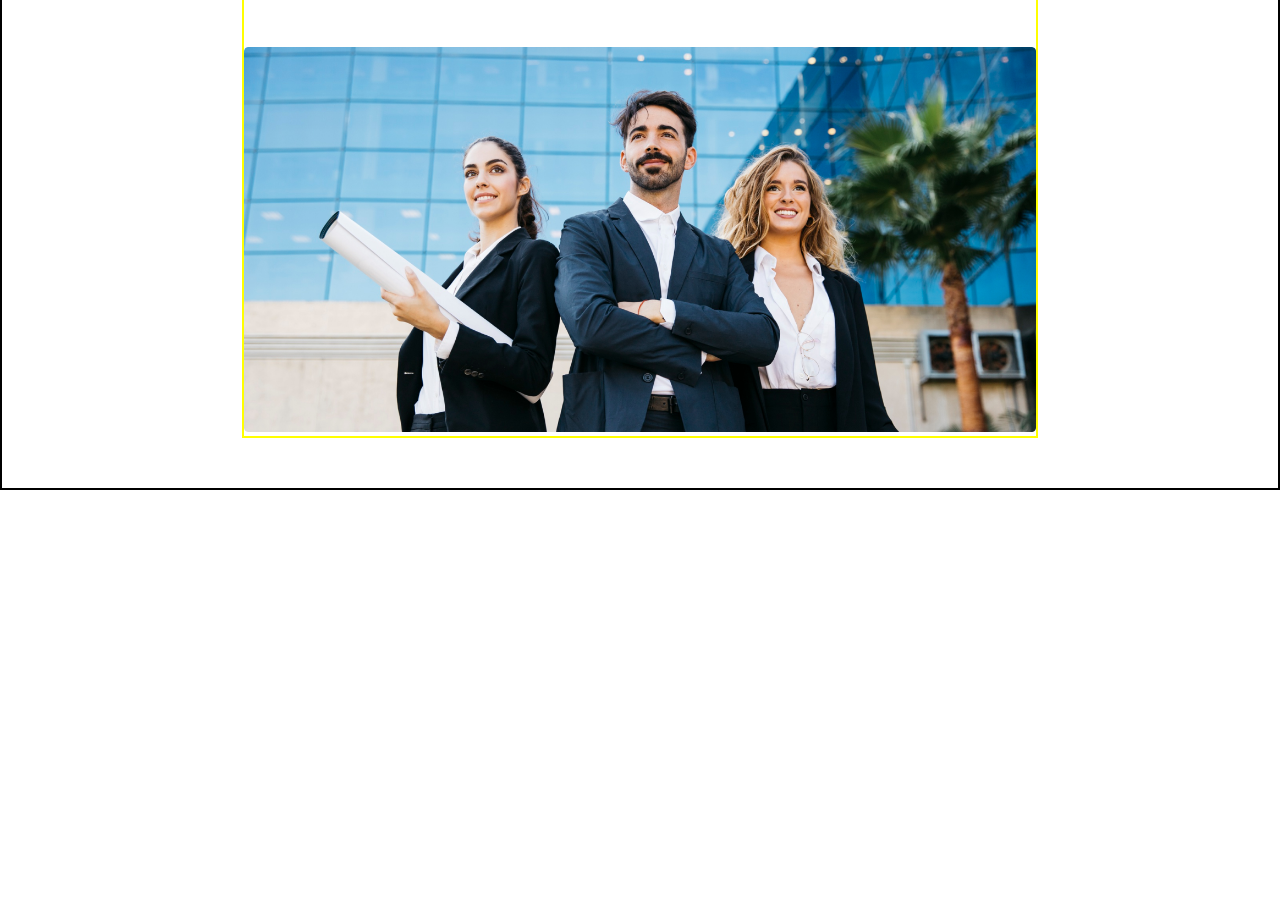
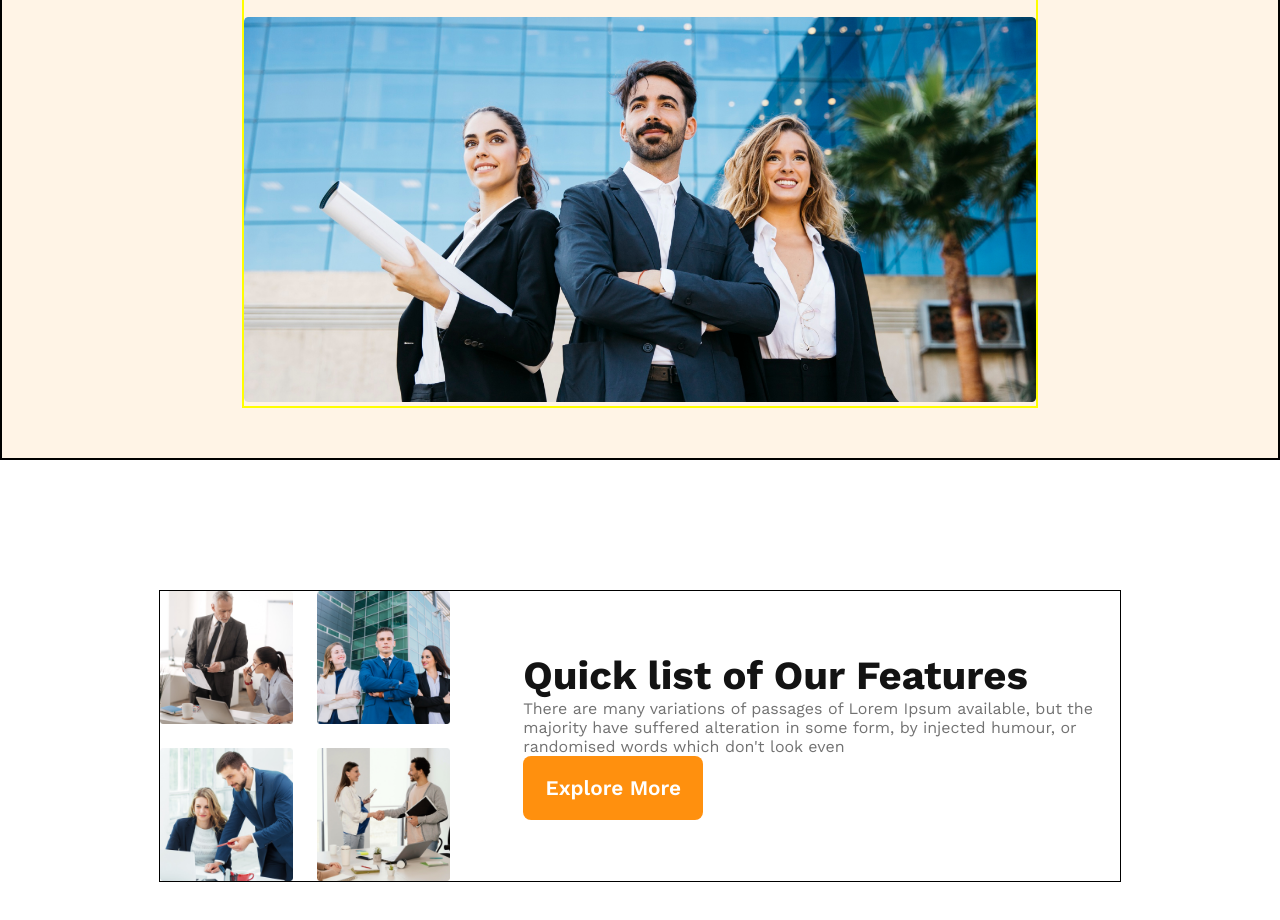
Before and after one commit to mhmitas/g-3-architects-website, a plain HTML site: page index.html in a window 1280 px wide. Shown: the part 418-1338 px from the top of the page. Before the commit the page ends 908 px from the top, so only its background shows below. Drawn offline with nearby package versions, Linux system fonts and the light colour scheme.

Commit message:
team section completed

```diff
--- a/index.html
+++ b/index.html
@@ -22,7 +22,7 @@
         <div class="banner">
             <div class="banner-content">
                 <h1 class="banner-title">Brand New Group of Architects</h1>
-                <p class="banner-descript">There are many variations of passages of Lorem Ipsum available, but the
+                <p class="common-descript">There are many variations of passages of Lorem Ipsum available, but the
                     majority have suffered alteration in some form, by injected humour, or randomised words which don't
                     look even</p>
                 <button class="btn-primary">Explore More</button>
@@ -31,7 +31,20 @@
         </div>
     </header>
     <main>
-
+        <!-- team section -->
+        <section class="teams-container ">
+            <div class="teams-img-container">
+                <img src="images/team1.png" alt="">
+                <img src="images/team2.png" alt="">
+                <img src="images/team3.png" alt="">
+                <img src="images/team4.png" alt="">
+            </div>
+            <div class="teams-content">
+                <h3 class="teams-title">Quick list of Our Features</h3>
+                <p class="common-descript">There are many variations of passages of Lorem Ipsum available, but the majority have suffered alteration in some form, by injected humour, or randomised words which don't look even</p>
+                <button class="btn-primary">Explore More</button>
+            </div>
+        </section>
     </main>
     <footer>
 
--- a/styles/architect.css
+++ b/styles/architect.css
@@ -6,6 +6,17 @@
     font-family: 'Work Sans', sans-serif;
     margin: 0;
     padding: 0;
+}
+
+.hide {
+    display: none;
+}
+
+/* shared-descript */
+.common-descript {
+    color: #727272;
+    font-size: 1rem;
+    font-weight: 400;
 }
 
 .btn-primary {
@@ -24,6 +35,7 @@
 header {
     border: 2px solid;
     padding: 50px 240px;
+    background: rgba(255, 144, 14, 0.10);
 }
 
 /* nav styles */
@@ -70,25 +82,73 @@ nav ul a {
     padding-bottom: 20px;
 }
 
-.banner-descript {
-    color: #727272;
-    font-size: 1rem;
-    font-weight: 400;
-    margin-bottom: 30px;
-}
-
 .banner img {
     width: 100%;
 }
 
+/* main styles */
+main {
+    border: 1px solid;
+    max-width: 75%;
+    margin: 130px auto;
+}
+
+.teams-container {
+    display: flex;
+    align-items: center;
+    gap: 4.56rem;
+}
+
+.teams-img-container {
+    display: grid;
+    grid-template-columns: repeat(2, 1fr);
+    gap: 1.5rem;
+}
+
+.teams-img-container img{
+    width: 100%;
+}
+
+.teams-title {
+    color: #131313;
+    font-size: 2.5rem;
+    font-weight: 700;
+}
+
+
+
+
+
+
+
+
+
+
+
 /* responsive media queries */
 /* for mobile device */
 
-@media screen and (max-width: 576px){
-    nav{
+@media screen and (max-width: 576px) {
+
+    .teams-container,
+    nav {
         flex-direction: column;
     }
-    header{
-        padding: 20px;
+
+    header {
+        padding: 0px;
+    }
+    .teams-img-container{
+        grid-template-columns: 1fr;
     }
 }
+
+/* tablet or medium devices */
+@media screen and (min-width:576px) and (max-width: 960px) {
+    header {
+        padding: 10px;
+    }
+    .teams-container {
+        flex-direction: column-reverse;
+    }
+}
```
